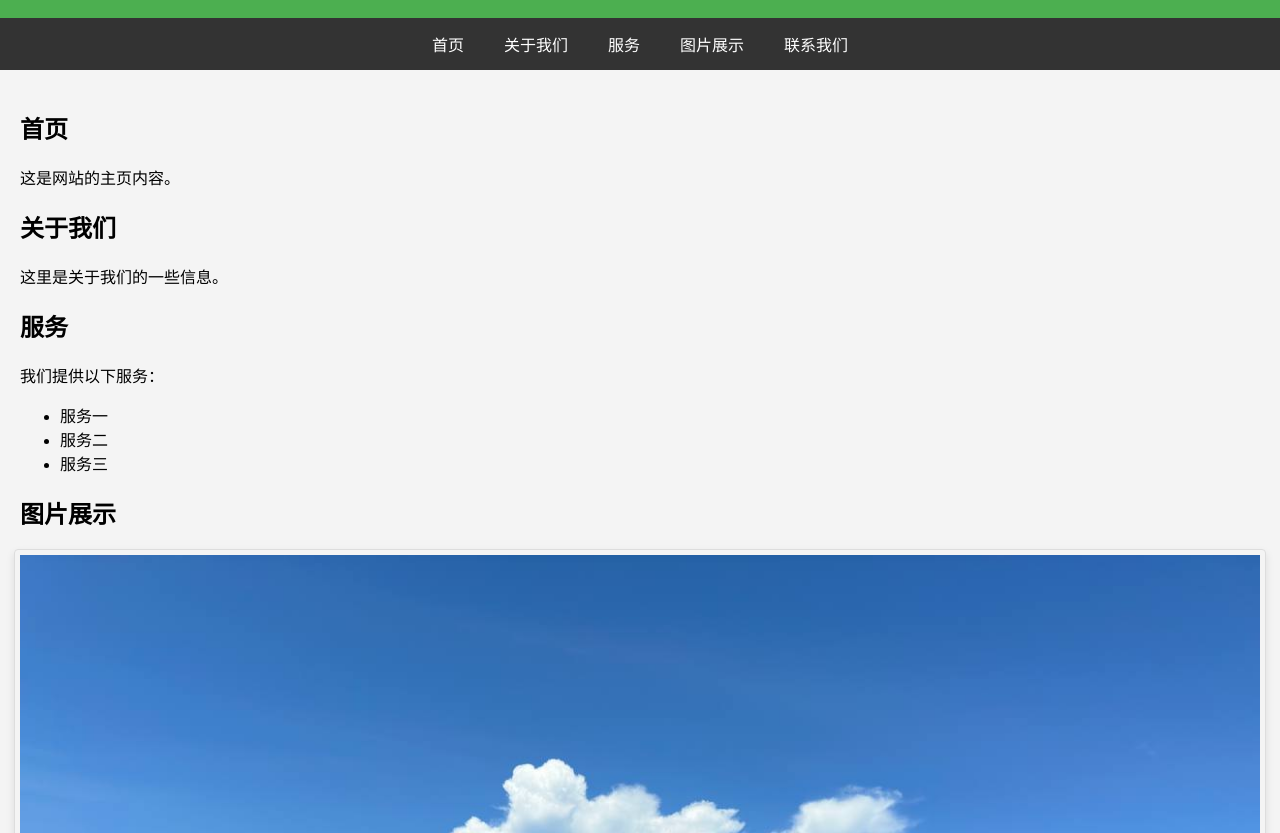
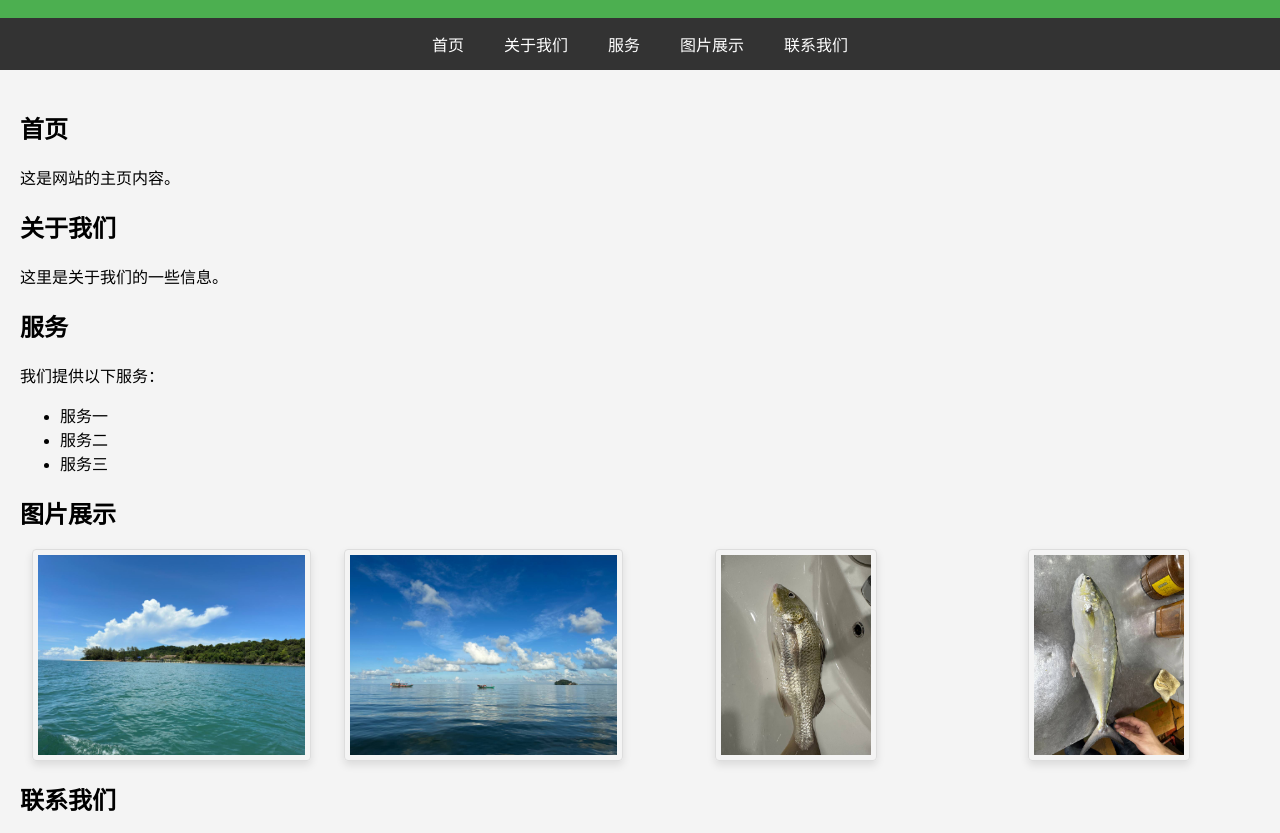
Before and after one commit to KARL886/KARL886.github.io, a plain HTML site: page index.html in a window 1280 px wide. Shown: the part 103-936 px from the top of the page. Drawn offline with Linux system fonts and the light colour scheme.

Commit message:
Update index.html

```diff
--- a/index.html
+++ b/index.html
@@ -43,18 +43,17 @@
             padding: 10px;
             background-color: #333;
             color: white;
-            position: fixed;
-            width: 100%;
-            bottom: 0;
         }
         .gallery {
-            display: flex;
-            flex-wrap: wrap;
+            display: grid;
+            grid-template-columns: repeat(auto-fit, minmax(200px, 1fr));
             gap: 10px;
-            justify-content: center;
+            justify-items: center;
         }
         .gallery img {
             max-width: 100%;
+            max-height: 200px; /* 设置图片最大高度 */
+            width: auto;
             height: auto;
             border: 1px solid #ddd;
             border-radius: 4px;
@@ -97,8 +96,8 @@
             <div class="gallery">
                 <img src="image1.jpg" alt="图片1">
                 <img src="image2.jpg" alt="图片2">
-                <img src="image3.jpg" alt="图片1">
-                <img src="image4.jpg" alt="图片2">
+                <img src="image3.jpg" alt="图片3">
+                <img src="image4.jpg" alt="图片4">
             </div>
         </section>
         <section id="contact">
@@ -110,5 +109,8 @@
             </address>
         </section>
     </main>
+    <footer>
+        <p>&copy; 2024 我的公司. 保留所有权利.</p>
+    </footer>
 </body>
 </html>
```
